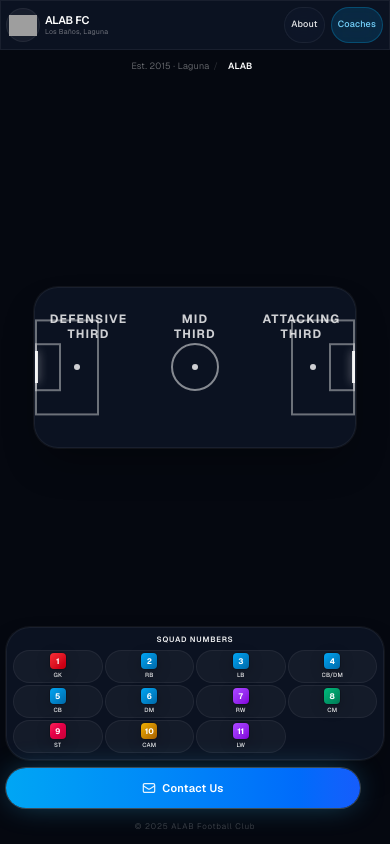
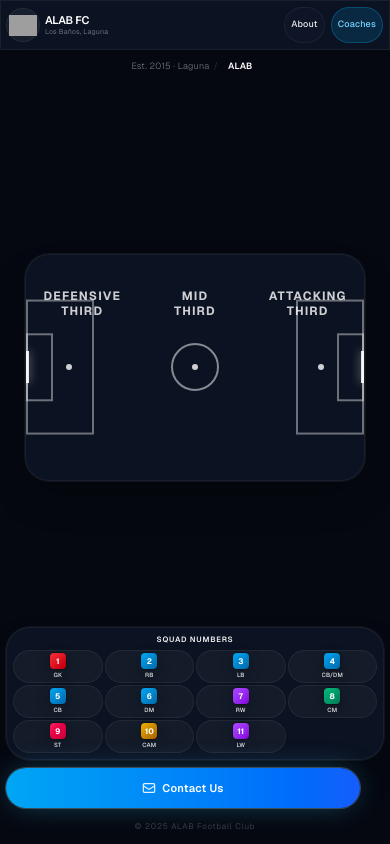
Before and after one commit to rhizalhose-create/alabfc, a Next.js app: page / in a window 390 px wide. Built offline with nearby package versions, Linux system fonts and the light colour scheme; grey boxes are pictures that could not be loaded.

Commit message:
Resolve merge conflicts

```diff
--- a/app/page.tsx
+++ b/app/page.tsx
@@ -31,13 +31,13 @@
 
       {/* Single responsive layout: scroll on small screens, fixed on md+ */}
       <main className="relative min-h-screen w-full max-w-full md:h-screen md:overflow-hidden flex flex-col md:flex-none md:items-center md:justify-center overflow-x-hidden overflow-y-auto bg-[#050810]">
-        {/* Background - fixed on desktop only */}
+        {/* Background - visible on all screens */}
         <div className="fixed inset-0 -z-20 md:z-0">
           <Image src="/alab1.jpg" alt="Alab Football Club Background" fill className="object-cover brightness-[0.55] saturate-[1.15] scale-105" priority />
         </div>
-        <div className="fixed inset-0 -z-10 md:z-0 bg-gradient-to-br from-[#050810]/92 via-[#0f172a]/85 to-[#0c1222]/92 md:from-[#050810]/90 md:via-[#0f172a]/80 md:to-[#0c1222]/90" />
+        <div className="fixed inset-0 -z-10 md:z-0 bg-gradient-to-br from-[#050810]/85 via-[#0f172a]/78 to-[#0c1222]/85 md:from-[#050810]/90 md:via-[#0f172a]/80 md:to-[#0c1222]/90" />
         <div className="fixed inset-0 -z-10 md:z-0 bg-gradient-to-t from-sky-950/20 via-transparent to-transparent" />
-        <div className="fixed top-0 left-1/2 -translate-x-1/2 w-screen h-[60%] bg-[radial-gradient(ellipse_at_center,rgba(56,189,248,0.06),transparent_70%)] pointer-events-none -z-10 hidden md:block" />
+        <div className="top-0 left-1/2 -translate-x-1/2 w-screen h-[60%] bg-[radial-gradient(ellipse_at_center,rgba(56,189,248,0.06),transparent_70%)] pointer-events-none -z-10 fixed md:block" />
 
         {/* Mobile top bar */}
         <header className="md:hidden sticky top-0 z-50 flex items-center justify-between gap-1 xs:gap-1.5 px-1.5 xs:px-2 py-1.5 xs:py-2 glass border-b border-white/5">
@@ -135,7 +135,7 @@
 
         {/* Football Field - responsive container */}
         <div className="flex-1 flex items-center justify-center w-full max-w-full px-1.5 xs:px-2 xs:py-3 sm:px-2 sm:py-5 md:px-0 md:py-0 md:absolute md:inset-0 md:flex-none mt-6 md:mt-0">
-          <div className="relative w-[85%] xs:w-[10%] sm:w-[10%] md:w-[10%] lg:w-[10%] xl:w-[60%] aspect-[2]">
+          <div className="relative w-[90%] xs:w-[85%] sm:w-[80%] md:w-[70%] lg:w-[75%] xl:w-[40%] aspect-[1.5]">
             <div className="relative w-full h-full glass rounded-lg xs:rounded-xl sm:rounded-2xl md:rounded-3xl overflow-hidden border border-white/10 shadow-[0_0_0_1px_rgba(255,255,255,0.05),0_20px_40px_-12px_rgba(0,0,0,0.4)] md:shadow-[0_0_0_1px_rgba(255,255,255,0.05),0_25px_50px_-12px_rgba(0,0,0,0.5),0_0_80px_-20px_rgba(56,189,248,0.15)]">
               <FieldZone third="defensive" hoveredThird={hoveredThird} onHover={setHoveredThird} onClick={openModal} />
               <FieldZone third="mid" hoveredThird={hoveredThird} onHover={setHoveredThird} onClick={openModal} />
```
